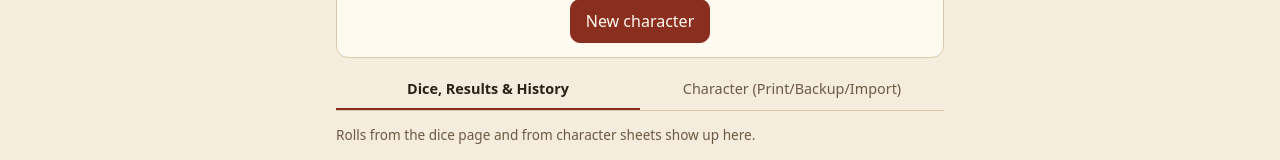
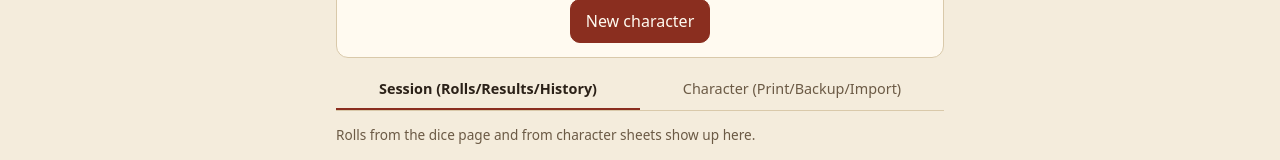
Before and after one commit to Ialdabaoth/MateriaMundiRPG, a Svelte app in the folder companion-app/: page / in a window 1280 px wide. Shown: the part 170-330 px from the top of the page. Built offline with nearby package versions, Linux system fonts and the light colour scheme.

Commit message:
Rename the roll tab to Session (Rolls/Results/History)
Co-Authored-By: Claude Opus 5.5 (1M context) <noreply@anthropic.com>
Claude-Session: https://claude.ai/code/session_017UWKaD5N4wQBa8RMwbKs4q

```diff
--- a/companion-app/src/components/Home.svelte
+++ b/companion-app/src/components/Home.svelte
@@ -131,7 +131,7 @@
 
 <section class="tabs-panel">
   <div class="tabs" role="tablist">
-    <button role="tab" aria-selected={tab === 'log'} class:on={tab === 'log'} onclick={() => (tab = 'log')}>Dice, Results &amp; History</button>
+    <button role="tab" aria-selected={tab === 'log'} class:on={tab === 'log'} onclick={() => (tab = 'log')}>Session (Rolls/Results/History)</button>
     <button role="tab" aria-selected={tab === 'backup'} class:on={tab === 'backup'} onclick={() => (tab = 'backup')}>Character (Print/Backup/Import)</button>
   </div>
   {#if tab === 'log'}
```
